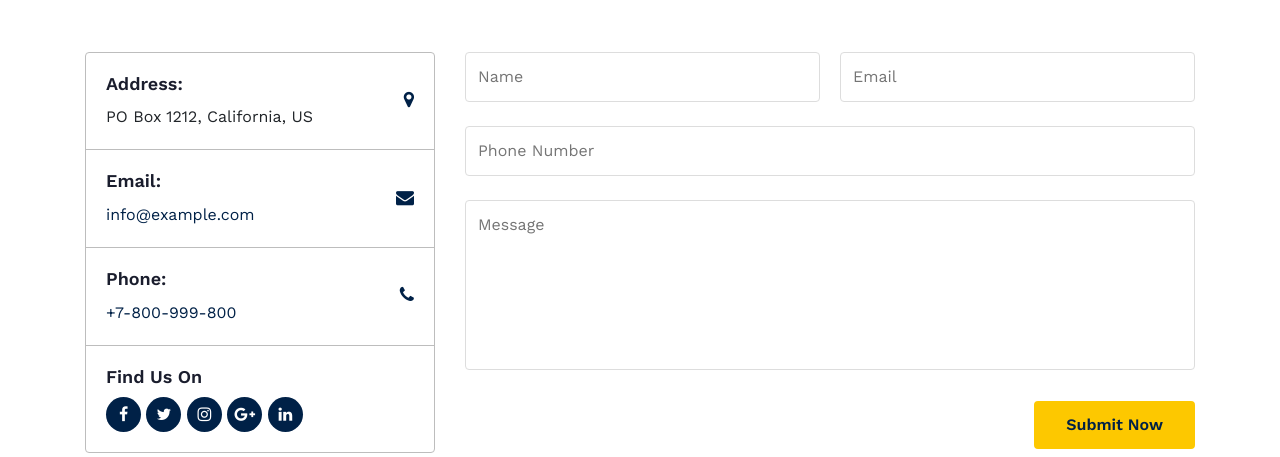
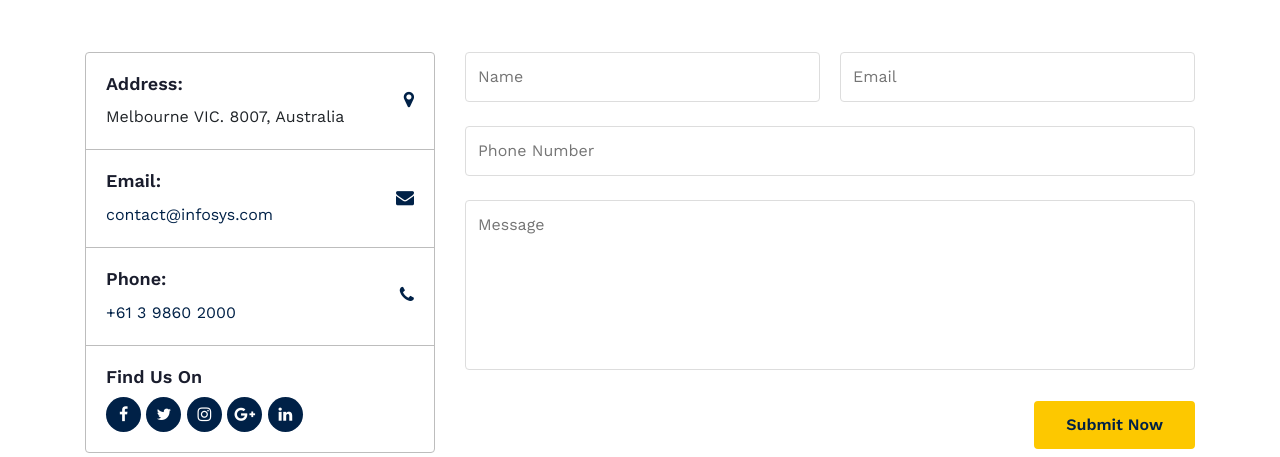
Before and after one commit to VijaySingh93/Mitigate-Bushfires, a Flask app: page /contact in a window 1280 px wide. Shown: the part 293-750 px from the top of the page. Run offline with Flask 2, Linux system fonts and the light colour scheme; some libraries are stand-ins or nearby versions.

Commit message:
Updated contact

```diff
--- a/app.py
+++ b/app.py
@@ -61,7 +61,7 @@ def forecast():
                 #                         )
                 # message2 = client.messages.create(
                 #                             from_='+16084715116',
-                #                             body ='Test Message',
+                #                             body ='Fire History Alert! People in MALLEE, WIMMERA areas. Please be vigilant as last year you had bush fires during these days.',
                 #                             to = phone
                 #                         )
                 # print(message1.sid)
--- a/templates/contact.html
+++ b/templates/contact.html
@@ -22,7 +22,7 @@
 
                            <div class="cont-add-rgt">
                             <h4>Address:</h4>
-                            <p class="contact-text-sub">PO Box 1212, California, US</p>
+                            <p class="contact-text-sub">Melbourne VIC. 8007, Australia</p>
                         </div>
                         <div class="cont-add-lft">
                             <span class="fa fa-map-marker" aria-hidden="true"></span>
@@ -32,8 +32,8 @@
 
                            <div class="cont-add-rgt">
                             <h4>Email:</h4>
-                            <a href="mailto:info@example.com">
-                                <p class="contact-text-sub">info@example.com</p>
+                            <a href="#">
+                                <p class="contact-text-sub">contact@infosys.com</p>
                             </a>
                         </div>
                         <div class="cont-add-lft">
@@ -44,8 +44,8 @@
 
                             <div class="cont-add-rgt">
                                  <h4>Phone:</h4>
-                                 <a href="tel:+7-800-999-800">
-                                    <p class="contact-text-sub">+7-800-999-800</p>
+                                 <a href="#">
+                                    <p class="contact-text-sub">+61 3 9860 2000</p>
                                  </a>
                             </div>
                             <div class="cont-add-lft">
@@ -74,7 +74,7 @@
                  <!-- contact form -->
                  <div class="contacts12-main col-lg-8 mt-lg-0 mt-5">
 
-                    <form action="https://sendmail.w3layouts.com/submitForm" method="post" class="main-input">
+                    <form action="#" method="post" class="main-input">
                         <div class="top-inputs d-grid">
                             <input type="text" placeholder="Name" name="w3lName" id="w3lName" required="">
                             <input type="email" name="email" placeholder="Email" id="w3lSender" required="">
--- a/templates/index.html
+++ b/templates/index.html
@@ -82,9 +82,9 @@ Author URL: http://w3layouts.com
               <div class="footer-list-29 footer-1">
                   <h6 class="footer-title-29">Contact Us</h6>
                   <ul>
-                      <li><p><span class="fa fa-map-marker"></span> Estate Business, #32841 block, #221DRS Real estate business building, UK.</p></li>
-                      <li><a href="tel:+7-800-999-800"><span class="fa fa-phone"></span> +(21)-255-999-8888</a></li>
-                      <li><a href="mailto:corporate-mail@support.com" class="mail"><span class="fa fa-envelope-open-o"></span> corporate-mail@support.com</a></li>
+                      <li><p><span class="fa fa-map-marker"></span> PO Box 528, Collins Street West Melbourne VIC. 8007, Australia.</p></li>
+                      <li><a href="#"><span class="fa fa-phone"></span> Phone: +61 3 9860 2000</a></li>
+                      <li><a href="#" class="mail"><span class="fa fa-envelope-open-o"></span>contact@infosys.com</a></li>
                   </ul>
                   <div class="main-social-footer-29">
                       <a href="#facebook" class="facebook"><span class="fa fa-facebook"></span></a>
@@ -127,10 +127,10 @@ Author URL: http://w3layouts.com
               </div>
           </div>
           <div class="d-grid grid-col-2 bottom-copies">
-              <p class="copy-footer-29">© 2020 Mastery. All rights reserved | Designed by <a href="https://w3layouts.com">W3layouts</a></p>
+              <p class="copy-footer-29">2020 Infosys Limited</p>
                <ul class="list-btm-29">
-                      <li><a href="#link">Privacy policy</a></li>
-                      <li><a href="#link">Terms of service</a></li>
+                      <li><a href="#">Privacy policy</a></li>
+                      <li><a href="#">Terms of service</a></li>
 
                   </ul>
           </div>
```
